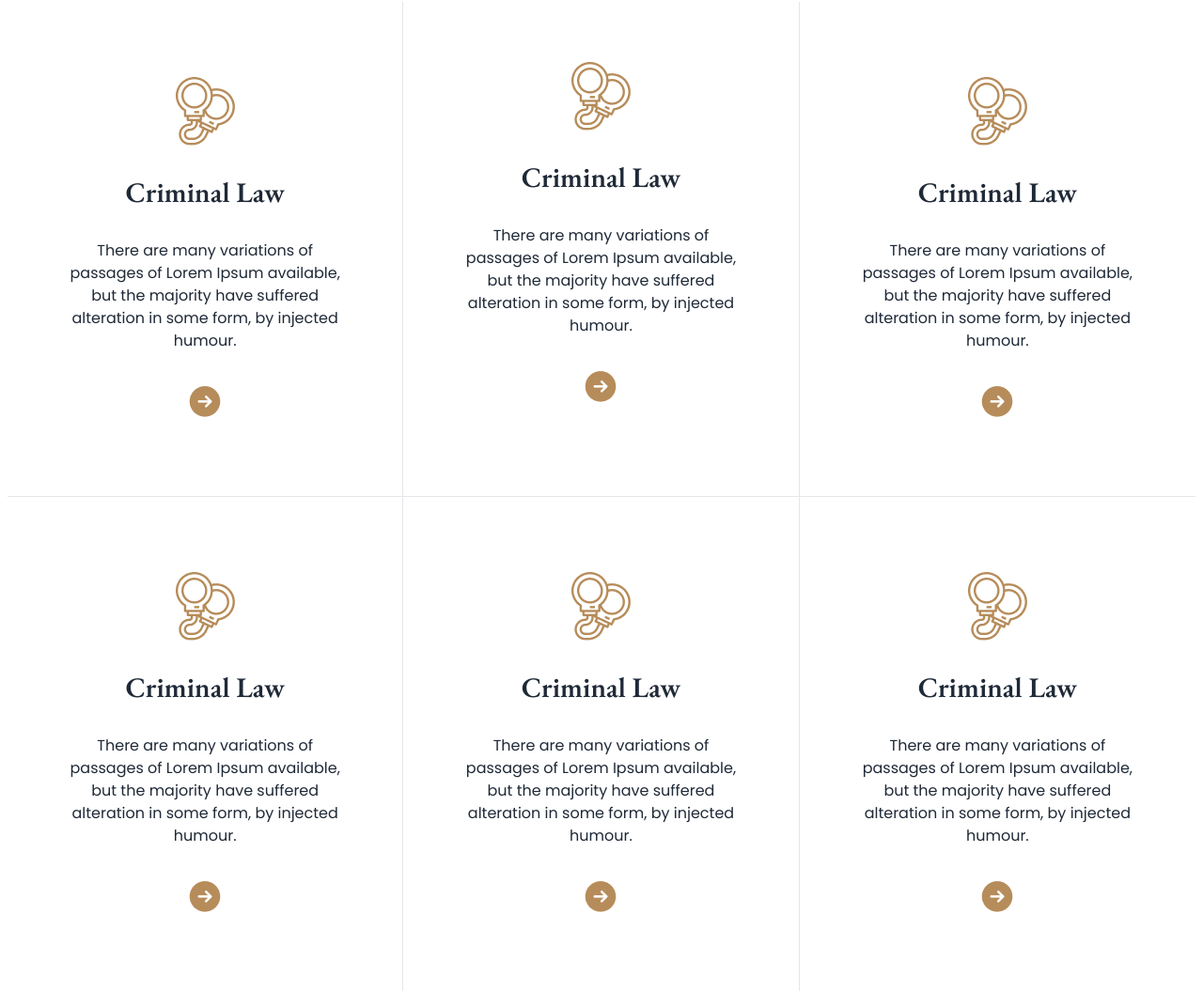
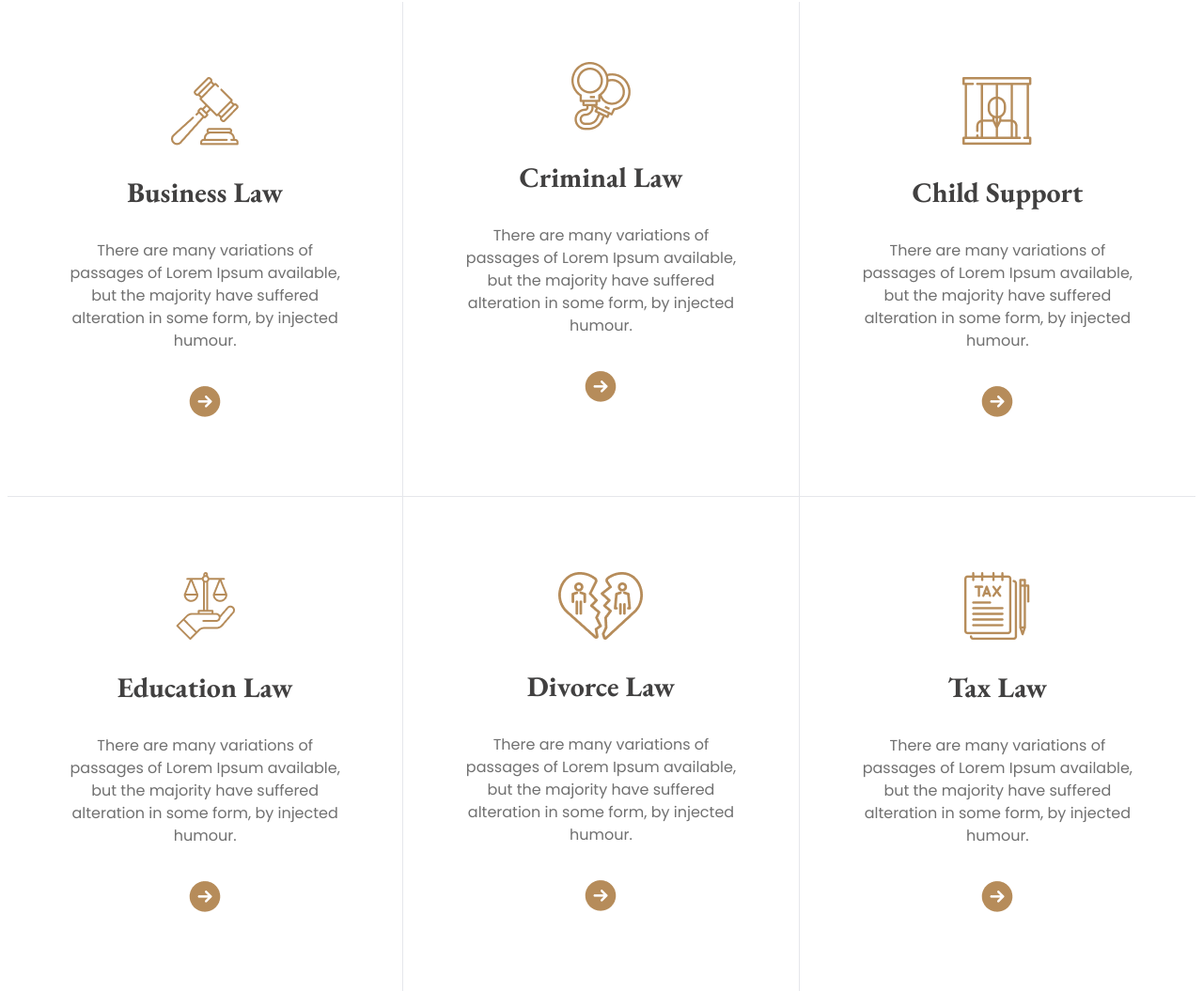
Before and after one commit to dxrahat33/Legal-solutions-tailwindDaisy, a plain HTML site: page index.html in a window 1280 px wide. Shown: the part 1034-2089 px from the top of the page at 94% size. Drawn offline with nearby package versions, Linux system fonts and the light colour scheme.

Commit message:
font color adjusted and padding, margin

```diff
--- a/index.html
+++ b/index.html
@@ -204,56 +204,56 @@
        <section class="mb-96">
         <!-- title -->
          <div class="mt-12 md:mt-40 text-center space-y-4 md:space-y-8 md:mb-16 mb-8">
-          <h1 class="text-2xl font-extrabold md:text-5xl font-head">The Legal Practice Area</h1>
-          <p class="font-body md:w-1/2 mx-auto">There are many variations of passages of Lorem Ipsum available, but the majority have suffered alteration in some form, by injected humour.</p>
+          <h1 class="text-2xl font-extrabold md:text-5xl font-head text-dark2">The Legal Practice Area</h1>
+          <p class="font-body md:w-1/2 mx-auto text-dark3">There are many variations of passages of Lorem Ipsum available, but the majority have suffered alteration in some form, by injected humour.</p>
          </div>
          <!-- Card Container -->
           <div class="grid grid-cols-1 md:grid-cols-2 lg:grid-cols-3 px-2 py-2">
             <!-- Card no - 1 -->
              <div class="hover:bg-gradient-to-b from-black/[0.1] to-white/[0.1] flex items-center flex-col md:px-16 px-4 md:py-20 py-8 gap-4 md:gap-8 text-center border-b md:border-r border-gray-200">
-              <img src="images/criminal.png" alt="">
-              <h4 class="text-3xl font-head font-semibold">Criminal Law</h4>
-              <p class="font-body">There are many variations of passages of Lorem Ipsum available, but the majority have suffered alteration in some form, by injected humour.</p>
+              <img src="images/business.png" alt="">
+              <h4 class="text-3xl font-head font-bold text-dark2">Business Law</h4>
+              <p class="font-body text-dark3">There are many variations of passages of Lorem Ipsum available, but the majority have suffered alteration in some form, by injected humour.</p>
               <img src="images/Frame.png" alt="">
              </div>
 
              <!-- Card no - 2 -->
              <div class="hover:bg-gradient-to-b from-black/[0.1] to-white/[0.1] flex items-center flex-col md:px-16 px-4 md:py-16 py-8 gap-4 md:gap-8 text-center border-b lg:border-r border-gray-200">
               <img src="images/criminal.png" alt="">
-              <h4 class="text-3xl font-head font-semibold">Criminal Law</h4>
-              <p class="font-body">There are many variations of passages of Lorem Ipsum available, but the majority have suffered alteration in some form, by injected humour.</p>
+              <h4 class="text-3xl font-head font-bold text-dark2">Criminal Law</h4>
+              <p class="font-body text-dark3">There are many variations of passages of Lorem Ipsum available, but the majority have suffered alteration in some form, by injected humour.</p>
               <img src="images/Frame.png" alt="">
              </div>
 
              <!-- Card no - 3 -->
              <div class="hover:bg-gradient-to-b from-black/[0.1] to-white/[0.1] flex items-center flex-col md:px-16 px-4 md:py-20 py-8 gap-4 md:gap-8 text-center border-b md:border-r lg:border-r-0 border-gray-200">
-              <img src="images/criminal.png" alt="">
-              <h4 class="text-3xl font-head font-semibold">Criminal Law</h4>
-              <p class="font-body">There are many variations of passages of Lorem Ipsum available, but the majority have suffered alteration in some form, by injected humour.</p>
+              <img src="images/child.png" alt="">
+              <h4 class="text-3xl font-head font-bold text-dark2">Child Support</h4>
+              <p class="font-body text-dark3">There are many variations of passages of Lorem Ipsum available, but the majority have suffered alteration in some form, by injected humour.</p>
               <img src="images/Frame.png" alt="">
              </div>
 
              <!-- Card no - 4 -->
              <div class="hover:bg-gradient-to-b from-black/[0.1] to-white/[0.1] flex items-center flex-col md:px-16 px-4 md:py-20 py-8 gap-4 md:gap-8 text-center border-gray-200 sm:border-b lg:border-r lg:border-b-0">
-              <img src="images/criminal.png" alt="">
-              <h4 class="text-3xl font-head font-semibold">Criminal Law</h4>
-              <p class="font-body">There are many variations of passages of Lorem Ipsum available, but the majority have suffered alteration in some form, by injected humour.</p>
+              <img src="images/education.png" alt="">
+              <h4 class="text-3xl font-head font-bold text-dark2">Education Law</h4>
+              <p class="font-body text-dark3">There are many variations of passages of Lorem Ipsum available, but the majority have suffered alteration in some form, by injected humour.</p>
               <img src="images/Frame.png" alt="">
              </div>
 
              <!-- Card no - 5 -->
              <div class="hover:bg-gradient-to-b from-black/[0.1] to-white/[0.1] flex items-center flex-col md:px-16 px-4 md:py-20 py-8 gap-4 md:gap-8 text-center border-gray-200 sm:border-b md:border-b-0 md:border-r">
-              <img src="images/criminal.png" alt="">
-              <h4 class="text-3xl font-head font-semibold">Criminal Law</h4>
-              <p class="font-body">There are many variations of passages of Lorem Ipsum available, but the majority have suffered alteration in some form, by injected humour.</p>
+              <img src="images/divorce.png" alt="">
+              <h4 class="text-3xl font-head font-bold text-dark2">Divorce Law</h4>
+              <p class="font-body text-dark3">There are many variations of passages of Lorem Ipsum available, but the majority have suffered alteration in some form, by injected humour.</p>
               <img src="images/Frame.png" alt="">
              </div>
 
              <!-- Card no - 6 -->
              <div class="hover:bg-gradient-to-b from-black/[0.1] to-white/[0.1] flex items-center flex-col md:px-16 px-4 md:py-20 py-8 gap-4 md:gap-8 text-center border-gray-200 sm:border-b md:border-b-0">
-              <img src="images/criminal.png" alt="">
-              <h4 class="text-3xl font-head font-semibold">Criminal Law</h4>
-              <p class="font-body">There are many variations of passages of Lorem Ipsum available, but the majority have suffered alteration in some form, by injected humour.</p>
+              <img src="images/tax.png" alt="">
+              <h4 class="text-3xl font-head font-bold text-dark2">Tax Law</h4>
+              <p class="font-body text-dark3">There are many variations of passages of Lorem Ipsum available, but the majority have suffered alteration in some form, by injected humour.</p>
               <img src="images/Frame.png" alt="">
              </div>
 
@@ -263,6 +263,11 @@
 
           </div>
        </section>
+
+       <!-- Client Say Section -->
+        <section>
+
+        </section>
     </main>
   </body>
 </html>
```
